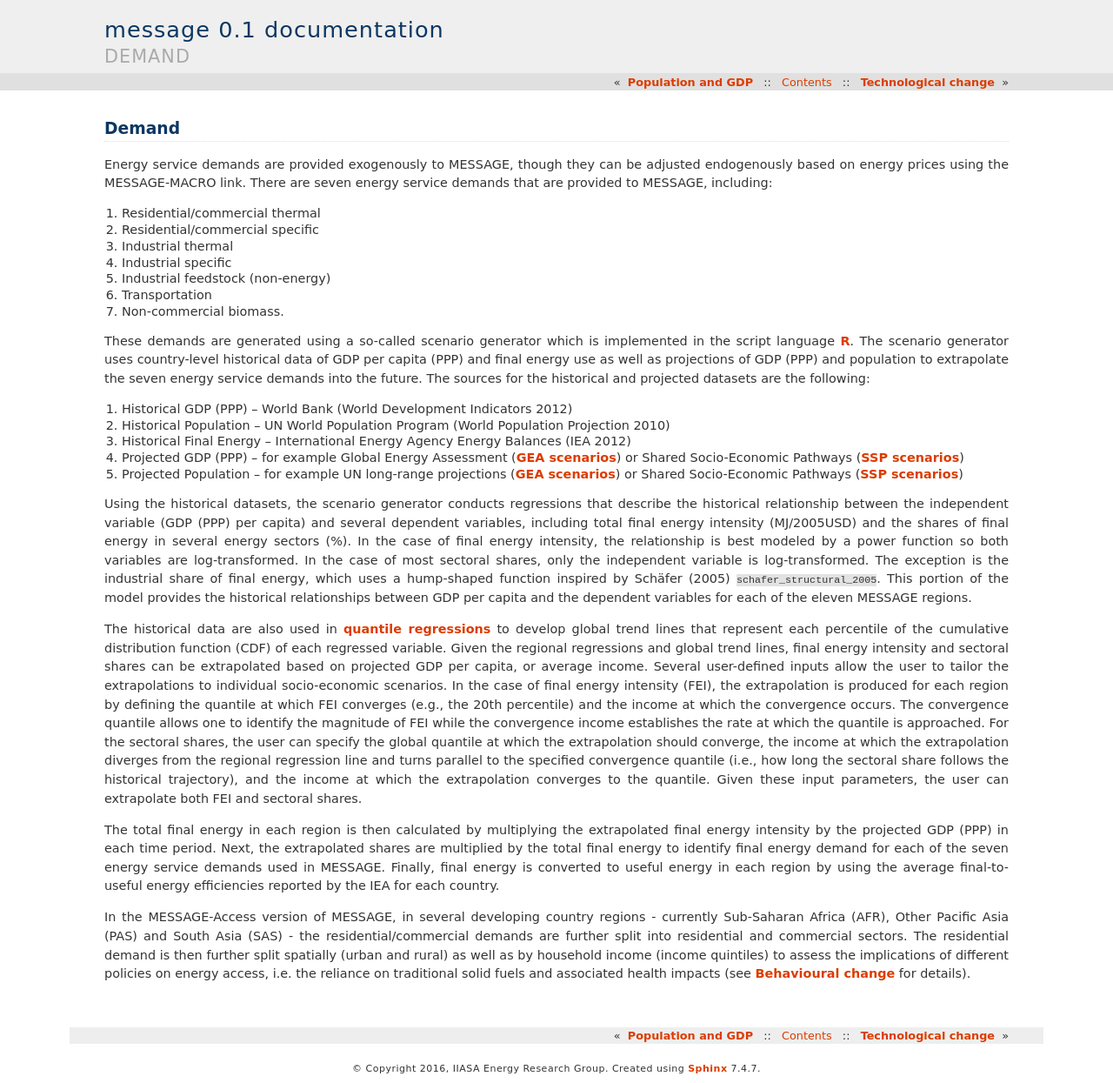
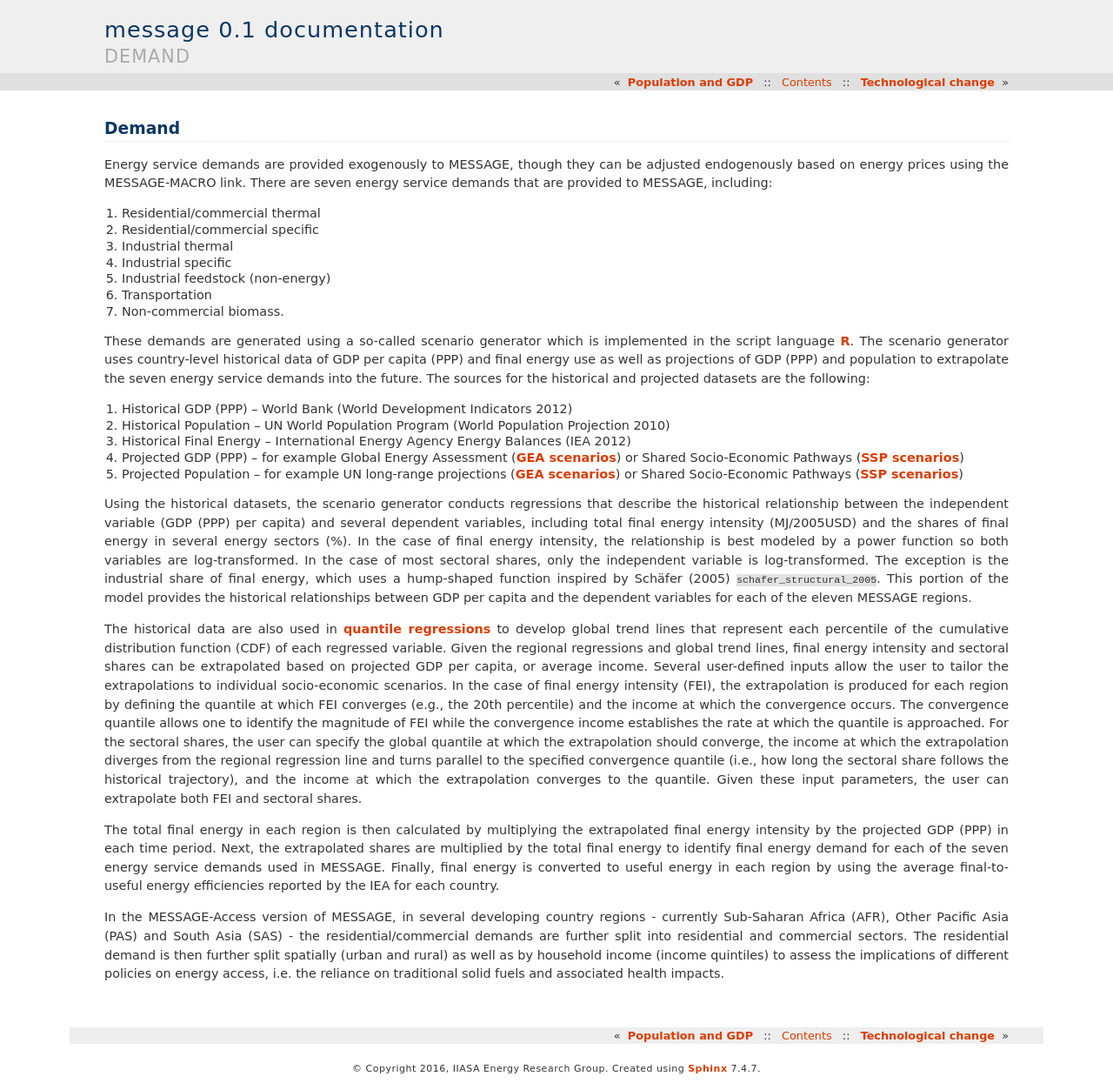
Before and after one commit to yiyi1991/message-ix-models, a Sphinx documentation site: the page built from doc/global/source/message_globiom/socio_econ/demand.rst, in a window 1280 px wide. Shown: the whole page at 87% size. Built offline with Sphinx 7.4.7, drawn with Linux system fonts in a browser that asks for light colours; pages that are not in the unit, such as notebooks, are missing from menus; cross-references to code outside the pages are shown as plain code.

Commit message:
Update demand.rst

```diff
--- a/doc/global/source/message_globiom/socio_econ/demand.rst
+++ b/doc/global/source/message_globiom/socio_econ/demand.rst
@@ -26,4 +26,4 @@ The historical data are also used in `quantile regressions <https://en.wikipedia
 
 The total final energy in each region is then calculated by multiplying the extrapolated final energy intensity by the projected GDP (PPP) in each time period. Next, the extrapolated shares are multiplied by the total final energy to identify final energy demand for each of the seven energy service demands used in MESSAGE. Finally, final energy is converted to useful energy in each region by using the average final-to-useful energy efficiencies reported by the IEA for each country.
 
-In the MESSAGE-Access version of MESSAGE, in several developing country regions - currently Sub-Saharan Africa (AFR), Other Pacific Asia (PAS) and South Asia (SAS) - the residential/commercial demands are further split into residential and commercial sectors. The residential demand is then further split spatially (urban and rural) as well as by household income (income quintiles) to assess the implications of different policies on energy access, i.e. the reliance on traditional solid fuels and associated health impacts (see :ref:`beh_change` for details).
+In the MESSAGE-Access version of MESSAGE, in several developing country regions - currently Sub-Saharan Africa (AFR), Other Pacific Asia (PAS) and South Asia (SAS) - the residential/commercial demands are further split into residential and commercial sectors. The residential demand is then further split spatially (urban and rural) as well as by household income (income quintiles) to assess the implications of different policies on energy access, i.e. the reliance on traditional solid fuels and associated health impacts.
```
